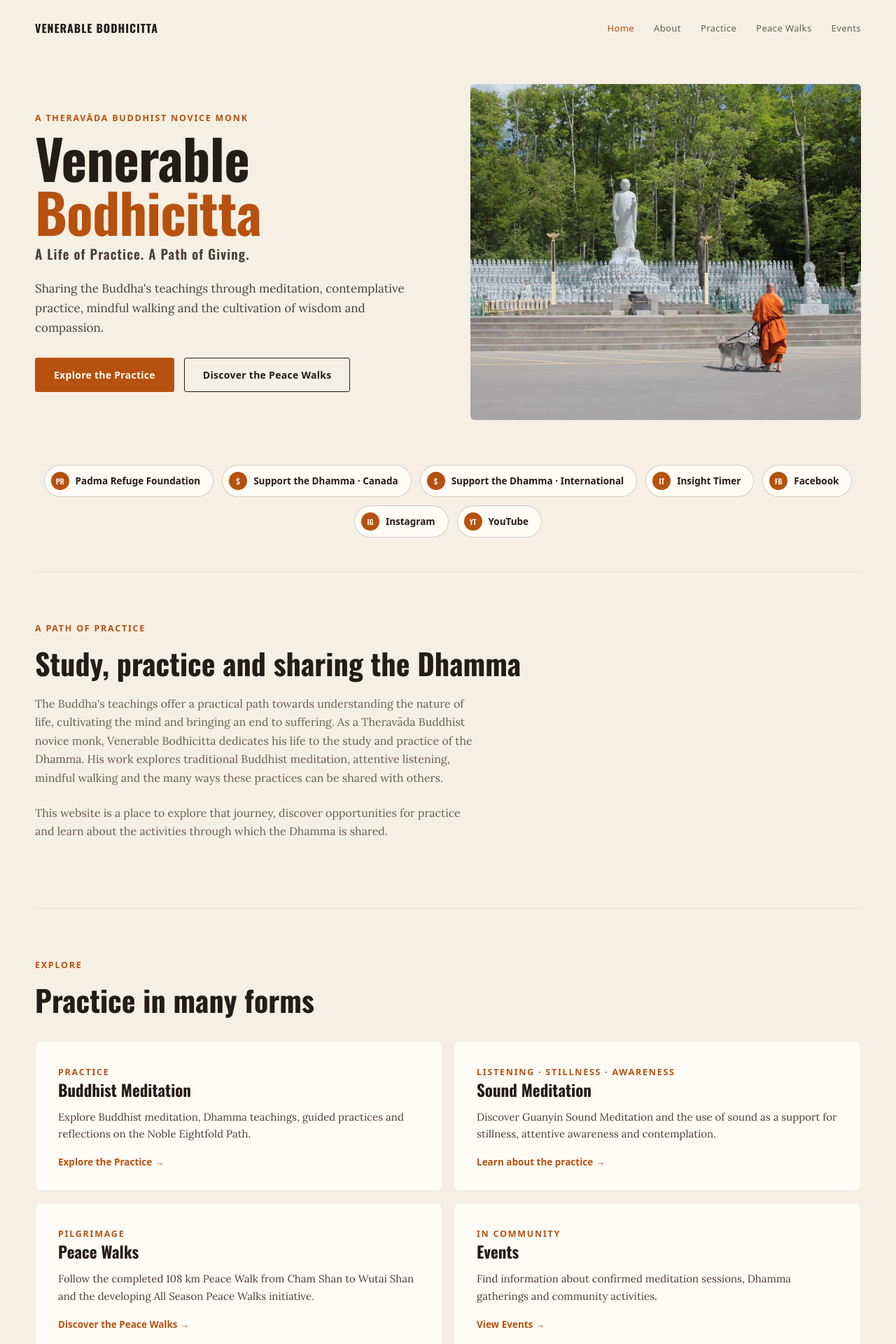
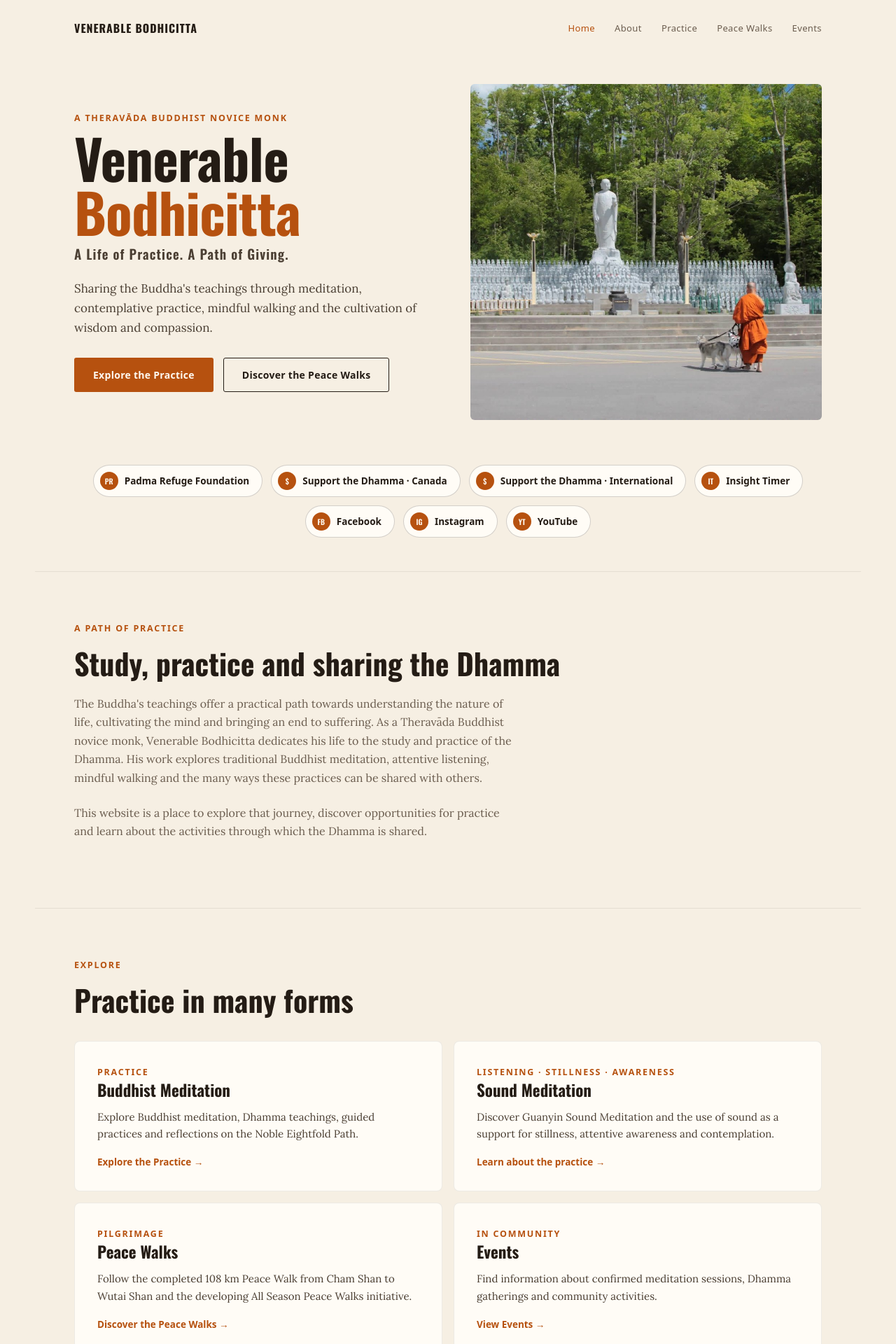
Before and after one commit to connectthu/bhantebo, a Jekyll site: the page built from index.html, in a window 1280 px wide. Shown: the top 1920 px of the page at 70% size. Built offline with Jekyll 4.4.1, drawn with Linux system fonts in a browser that asks for light colours.

Commit message:
Fix mobile page margins across the site

```diff
--- a/assets/css/style.scss
+++ b/assets/css/style.scss
@@ -47,7 +47,7 @@
 .wrap {
   max-width: 1180px;
   margin: 0 auto;
-  padding: 0 clamp(20px, 4vw, 56px);
+  padding-inline: clamp(20px, 5.5vw, 56px);
 }
 
 .eyebrow {
@@ -70,7 +70,7 @@
 h2 { font-size: clamp(28px, 3.6vw, 42px); }
 
 .section {
-  padding: clamp(40px, 7vw, 72px) 0;
+  padding-block: clamp(40px, 7vw, 72px);
   border-top: 1px solid var(--border);
 }
 .section--first { border-top: none; }
@@ -89,7 +89,7 @@
   align-items: center;
   justify-content: space-between;
   gap: 16px;
-  padding: 28px 0 12px;
+  padding-block: 28px 12px;
   flex-wrap: wrap;
 }
 .site-header .brand {
@@ -117,7 +117,7 @@
   grid-template-columns: minmax(280px, 1fr) minmax(280px, 1fr);
   gap: clamp(24px, 5vw, 64px);
   align-items: center;
-  padding: clamp(24px, 5vw, 56px) 0 clamp(40px, 6vw, 64px);
+  padding-block: clamp(24px, 5vw, 56px) clamp(40px, 6vw, 64px);
 }
 @media (max-width: 700px) { .hero { grid-template-columns: 1fr; } }
 .hero h1 {
@@ -167,7 +167,7 @@
 }
 
 /* Homepage poster banner */
-.hero-banner { padding: clamp(16px, 3vw, 32px) 0 clamp(32px, 5vw, 48px); text-align: center; }
+.hero-banner { padding-block: clamp(16px, 3vw, 32px) clamp(32px, 5vw, 48px); text-align: center; }
 .hero-banner img { width: 100%; border-radius: 6px; margin-bottom: clamp(24px, 4vw, 36px); }
 .hero-banner p.intro {
   font-size: 17px;
@@ -205,7 +205,7 @@
 .btn-dark:hover { text-decoration: none; opacity: 0.9; }
 
 /* Follow row */
-.follow-row { display: flex; justify-content: center; gap: 12px; flex-wrap: wrap; padding: 0 0 clamp(32px, 5vw, 48px); }
+.follow-row { display: flex; justify-content: center; gap: 12px; flex-wrap: wrap; padding-block: 0 clamp(32px, 5vw, 48px); }
 .follow-link {
   display: flex;
   align-items: center;
@@ -714,7 +714,7 @@
 /* Footer */
 .site-footer {
   border-top: 1px solid var(--border);
-  padding: 26px 0 40px;
+  padding-block: 26px 40px;
   display: flex;
   justify-content: space-between;
   align-items: center;
@@ -749,7 +749,7 @@
 .site-footer a.admin-link { font-family: system-ui, sans-serif; font-size: 12.5px; color: var(--ink-faint); }
 
 /* Page header (About / Events / Reflections) */
-.page-header { padding: clamp(28px, 5vw, 48px) 0 0; }
+.page-header { padding-block: clamp(28px, 5vw, 48px) 0; }
 .page-header h1 {
   font-size: clamp(32px, 4.4vw, 52px);
   line-height: 1.02;
```
